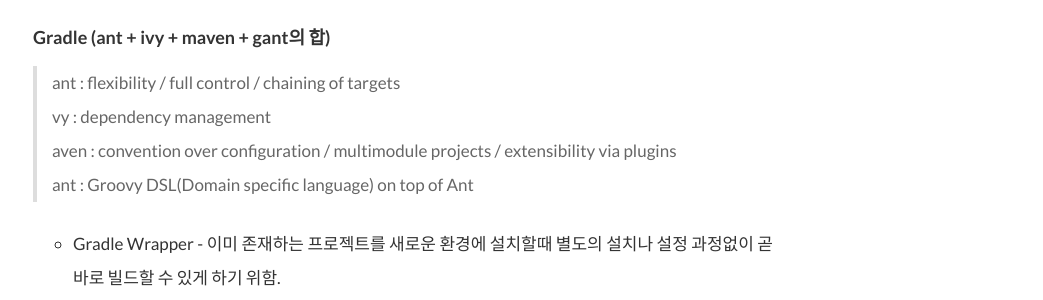
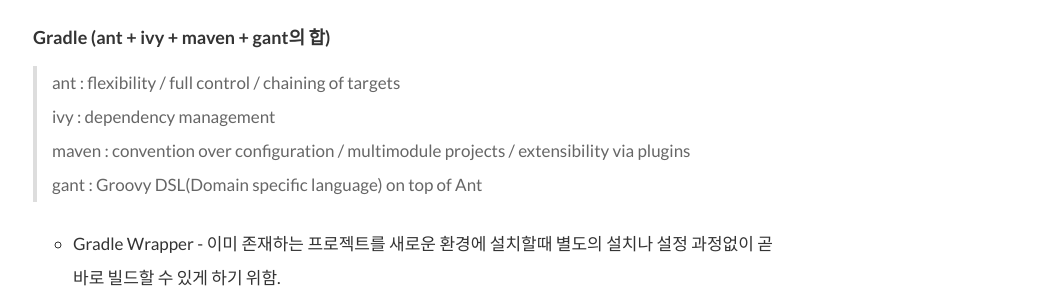
Before and after one commit to gwonsungjun/gwonsungjun.github.io, a Jekyll site: the page built from _posts/2018-03-05-javaBuildTool.md, in a window 1280 px wide. Shown: the part 1469-1769 px from the top of the page, without its empty margins (237-1280 px from the left). Built offline with Jekyll 4.4.1, drawn with Linux system fonts in a browser that asks for light colours; comment, search, counter and statistics services are not loaded.

Commit message:
Edit typo, JavaBuildTool post

```diff
--- a/_posts/2018-03-05-javaBuildTool.md
+++ b/_posts/2018-03-05-javaBuildTool.md
@@ -30,9 +30,9 @@
 ### Gradle (ant + ivy + maven + gant의 합)
 
 > ant : flexibility / full control / chaining of targets
- vy : dependency management
- aven : convention over configuration / multimodule projects / extensibility via plugins
- ant : Groovy DSL(Domain specific language) on top of Ant
+ ivy : dependency management
+ maven : convention over configuration / multimodule projects / extensibility via plugins
+ gant : Groovy DSL(Domain specific language) on top of Ant
 
 - Gradle Wrapper - 이미 존재하는 프로젝트를 새로운 환경에 설치할때 별도의 설치나 설정 과정없이 곧 바로 빌드할 수 있게 하기 위함.
 - gradlew - 유닉스용 실행 스크립트 (>gradle build x, >./gradlew build) - wrapper 사용
```
